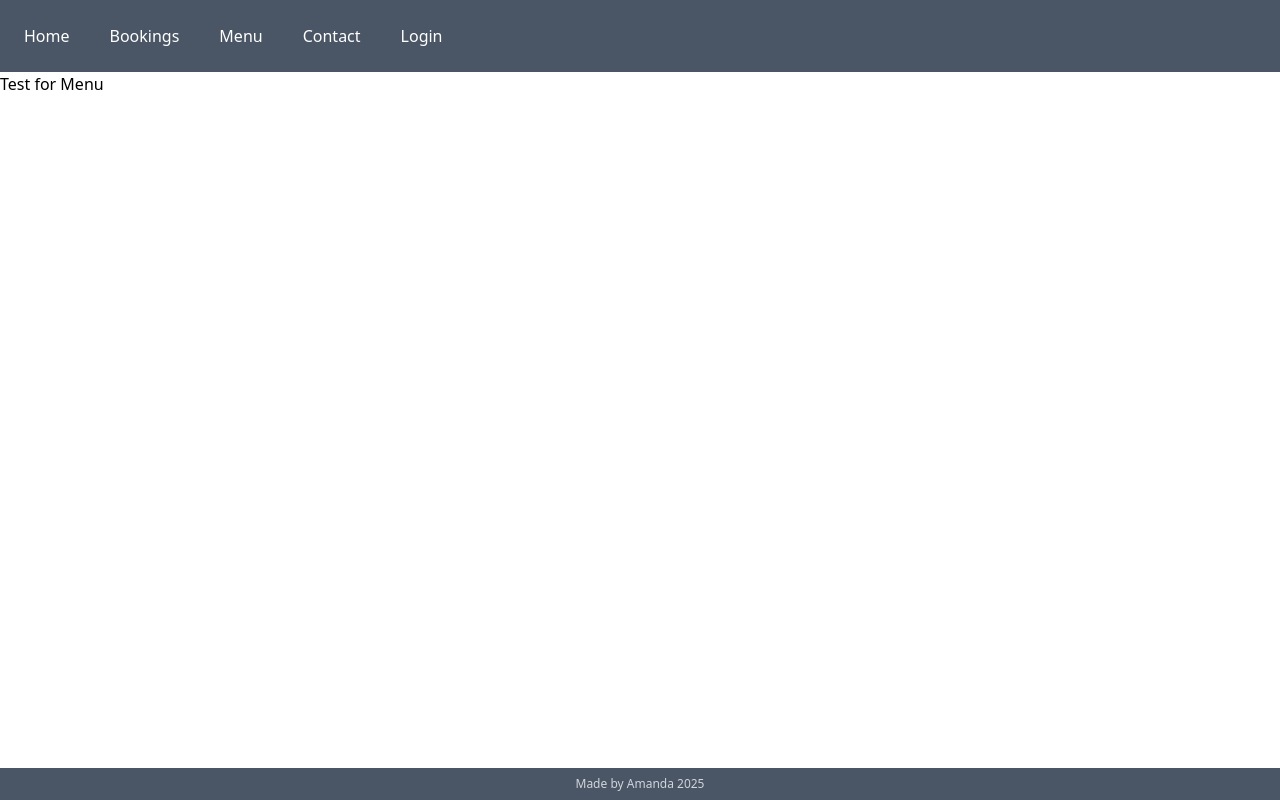
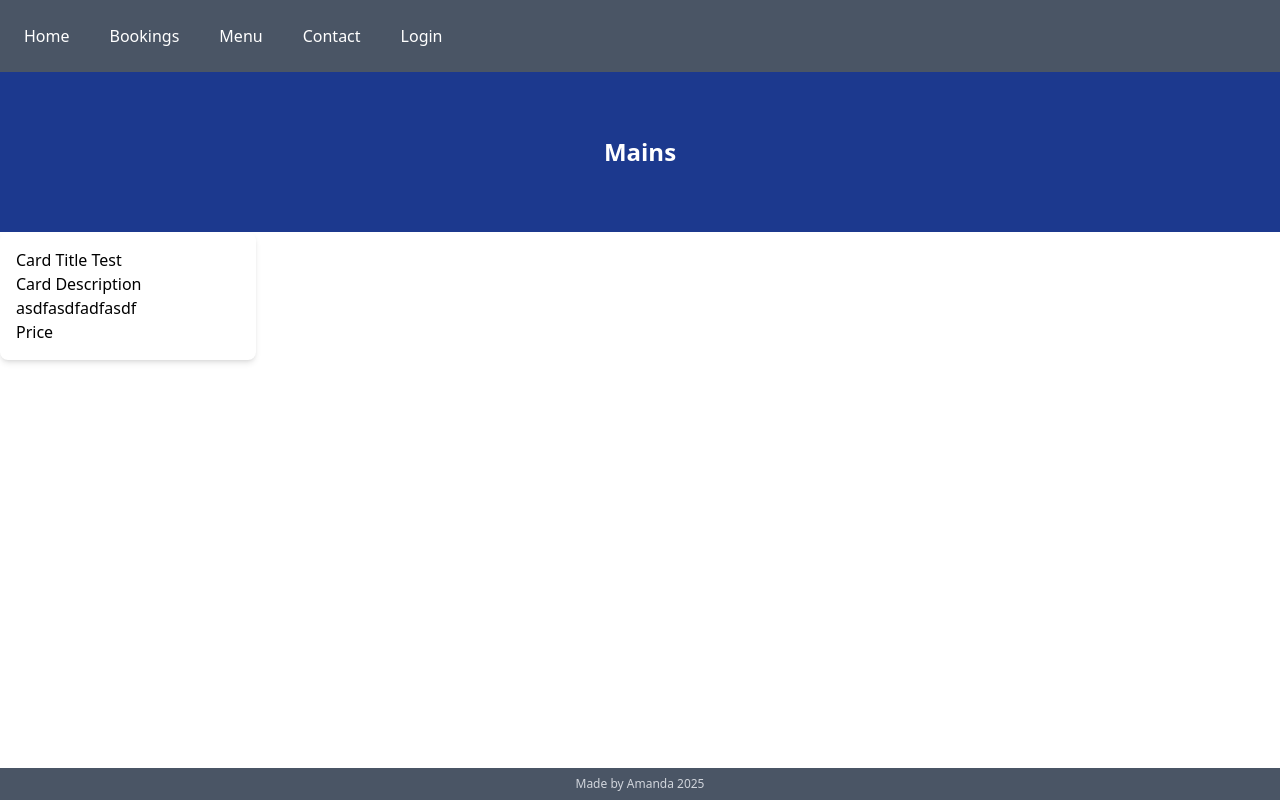
Before and after one commit to Lep1doptera/pizza-website, a Next.js app: page /menu in a window 1280 px wide. Built offline with nearby package versions, Linux system fonts and the light colour scheme.

Commit message:
Started Menu page for Product Card

```diff
--- /dev/null
+++ b/app/components/product-card.js
@@ -0,0 +1,9 @@
+export default function ProductCard() {
+    return (
+        <div className="bg-white rounded-lg shadow-md overflow-hidden w-64 p-4">
+            <h2>Card Title Test</h2>
+            <p>Card Description asdfasdfadfasdf</p>
+            <p>Price</p>
+        </div>
+    )
+}
--- a/app/menu/page.js
+++ b/app/menu/page.js
@@ -1,5 +1,16 @@
 // Menu page
+import ProductCard from '../components/product-card'
 
 export default function MenuPage() {
-  return <h1>Test for Menu</h1>
+  return (
+    <div>
+      <div className="relative w-full h-40 flex items-center justify-center text-white text-2xl font-bold bg-blue-900">
+        Mains
+      </div>
+
+      <div>
+        <ProductCard />
+      </div>
+    </div>
+  );
 }
```
